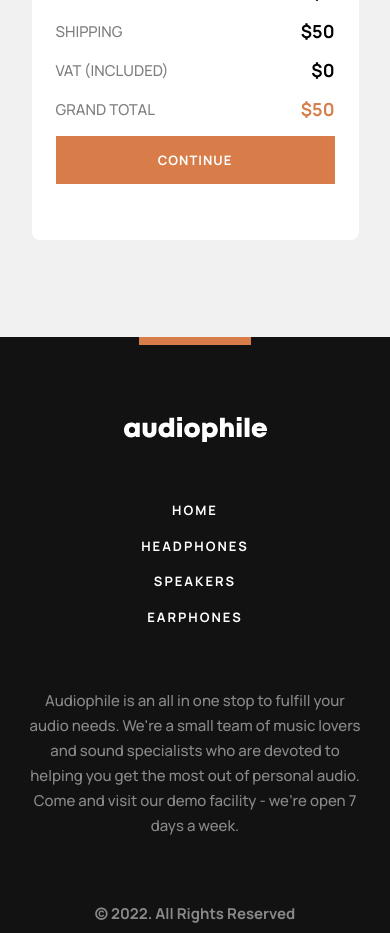
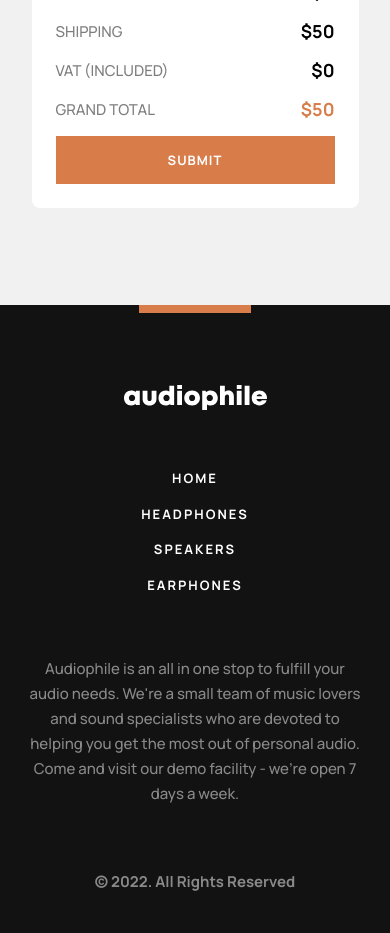
Before and after one commit to Oyinbayode/audiophile, a React (Create React App) app: page /checkout in a window 390 px wide. Shown: the part 1420-2353 px from the top of the page. Built offline with nearby package versions, Linux system fonts and the light colour scheme.

Commit message:
feat: completed responsiveness

```diff
--- a/package.json
+++ b/package.json
@@ -3,6 +3,7 @@
   "version": "0.1.0",
   "private": true,
   "dependencies": {
+    "@hookform/resolvers": "^2.9.4",
     "@reduxjs/toolkit": "^1.8.2",
     "@testing-library/jest-dom": "^5.14.1",
     "@testing-library/react": "^13.0.0",
@@ -20,7 +21,8 @@
     "react-toastify": "^9.0.5",
     "redux-persist": "^6.0.0",
     "styled-components": "^5.3.5",
-    "web-vitals": "^2.1.0"
+    "web-vitals": "^2.1.0",
+    "yup": "^0.32.11"
   },
   "scripts": {
     "start": "react-scripts start",
--- a/src/pages/CheckoutPage/components/CheckoutForm/components/BillingDetails/index.jsx
+++ b/src/pages/CheckoutPage/components/CheckoutForm/components/BillingDetails/index.jsx
@@ -11,12 +11,13 @@ import {
   Two,
 } from "./BillingDetails";
 
-const BillingDetails = ({ register }) => {
+const BillingDetails = ({ register, errors }) => {
   return (
     <Div>
       <H2>Billing Details</H2>
       <One>
         <Name>
+          {errors.Name && <Label>Name is required</Label>}
           <Label htmlFor="name">Name</Label>
           <Input type="text" placeholder="Alexei Ward" {...register("Name")} />
         </Name>
--- a/src/pages/CheckoutPage/components/CheckoutForm/components/PaymentDetails/index.jsx
+++ b/src/pages/CheckoutPage/components/CheckoutForm/components/PaymentDetails/index.jsx
@@ -22,7 +22,7 @@ import {
 } from "./PaymentDetails";
 import DeliveryImageSVG from "./assets/images/Delivery.svg";
 
-const PaymentDetails = ({ register, watch }) => {
+const PaymentDetails = ({ register, getValues }) => {
   const [state, setState] = useState("");
 
   return (
@@ -35,40 +35,38 @@ const PaymentDetails = ({ register, watch }) => {
         <Two>
           <EMoney
             style={
-              state === "e-Money"
+              getValues("PaymentMethod") === "EMoney"
                 ? { border: "1.5px solid #d87d4a" }
                 : { border: "1px solid #cfcfcf" }
             }
           >
-            <Label htmlFor="e-money">
+            <Label htmlFor="EMoney">
               <Input
                 type="radio"
-                name="EMoney"
-                id="Emoney"
-                {...register("EMoney")}
-                value={state === "e-Money" ? "e-Money" : null}
-                checked={state === "e-Money"}
-                onChange={() => setState("e-Money")}
+                {...register("PaymentMethod")}
+                id="EMoney"
+                value="EMoney"
+                defaultChecked={getValues("PaymentMethod") === "EMoney"}
+                // onChange={() => setState("e-Money")}
               />{" "}
               e-Money
             </Label>
           </EMoney>
           <Cash
             style={
-              state === "Cash on Delivery"
+              getValues("PaymentMethod") === "Cash"
                 ? { border: "1.5px solid #d87d4a" }
                 : { border: "1px solid #cfcfcf" }
             }
           >
-            <Label htmlFor="cash">
+            <Label htmlFor="Cash">
               <Input
                 type="radio"
-                name="Cash"
+                {...register("PaymentMethod")}
                 id="Cash"
-                {...register("Cash")}
-                value={state === "Cash on Delivery" ? "Cash on Delivery" : null}
-                checked={state === "Cash on Delivery"}
-                onChange={() => setState("Cash on Delivery")}
+                value="Cash"
+                defaultChecked={getValues("PaymentMethod") === "Cash"}
+                // onChange={() => setState("Cash on Delivery")}
               />
               Cash on Delivery
             </Label>
--- a/src/pages/CheckoutPage/components/CheckoutForm/index.jsx
+++ b/src/pages/CheckoutPage/components/CheckoutForm/index.jsx
@@ -2,12 +2,12 @@ import React from "react";
 import { BillingDetails, ShippingDetails, PaymentDetails } from "./components";
 import { Div } from "./CheckoutForm";
 
-const CheckoutForm = ({ register, watch }) => {
+const CheckoutForm = ({ register, watch, errors, getValues }) => {
   return (
     <Div>
-      <BillingDetails register={register} />
+      <BillingDetails register={register} errors={errors} />
       <ShippingDetails register={register} />
-      <PaymentDetails register={register} watch={watch} />
+      <PaymentDetails register={register} watch={watch} getValues={getValues} />
     </Div>
   );
 };
--- a/src/pages/CheckoutPage/components/CheckoutSummary/Summary.js
+++ b/src/pages/CheckoutPage/components/CheckoutSummary/Summary.js
@@ -123,3 +123,23 @@ export const GrandTotalText = styled(SummaryTotalText)``;
 export const GrandTotalPrice = styled(SummaryTotalPrice)`
   color: #d87d4a;
 `;
+
+export const SummaryButton = styled.input`
+  background: #d87d4a;
+  border: none;
+  color: #fff;
+  padding: 0;
+  font-size: 13px;
+  font-weight: 700;
+  letter-spacing: 1px;
+  text-transform: uppercase;
+  line-height: 18px;
+  padding: 15px 29px 15px 29px;
+  width: 100%;
+  transition: background ease-in-out 0.3s;
+
+  &:hover {
+    background: #fbaf85;
+    cursor: pointer;
+  }
+`;
--- a/src/pages/CheckoutPage/components/CheckoutSummary/index.jsx
+++ b/src/pages/CheckoutPage/components/CheckoutSummary/index.jsx
@@ -22,10 +22,10 @@ import {
   GrandTotal,
   GrandTotalText,
   GrandTotalPrice,
+  SummaryButton,
 } from "./Summary";
 import { useSelector } from "react-redux/es/exports";
 import { FormatCurrency } from "../../../../utilities/FormatCurrency";
-import Button from "../../../../utilities/Button";
 
 const CheckoutSummary = () => {
   const CartState = useSelector((state) => state.cart);
@@ -67,9 +67,7 @@ const CheckoutSummary = () => {
           {FormatCurrency(CartState.TotalPrice + 50)}
         </GrandTotalPrice>
       </GrandTotal>
-      <Button checkout to="#">
-        Continue
-      </Button>
+      <SummaryButton type="submit" />
     </SummaryContainer>
   );
 };
--- a/src/pages/CheckoutPage/index.jsx
+++ b/src/pages/CheckoutPage/index.jsx
@@ -2,12 +2,33 @@ import React, { useEffect, useState } from "react";
 import styled from "styled-components/macro";
 import { CheckoutForm, CheckoutSummary } from "./components";
 import { useForm } from "react-hook-form";
+import { yupResolver } from "@hookform/resolvers/yup";
+import * as yup from "yup";
 import GoBack from "../../components/GoBack";
 
+const schema = yup.object({
+  Name: yup.string().required("Name is required"),
+  // Email: yup.string().required("Email is required"),
+  // PhoneNumber: yup.string().required("Phone is required"),
+  // Address: yup.string().required("Address is required"),
+  // City: yup.string().required("City is required"),
+  // Country: yup.string().required("Country is required"),
+  // Zip: yup.string().required("Zip is required"),
+});
+
 const CheckoutPage = () => {
-  const { register, handleSubmit, watch, errors } = useForm();
+  const {
+    register,
+    handleSubmit,
+    watch,
+    getValues,
+    formState: { errors },
+  } = useForm({
+    resolver: yupResolver(schema),
+  });
   const onSubmit = (data) => {
     console.log(data);
+    // console.log(errors);
   };
 
   const [size, setSize] = useState(window.innerWidth);
@@ -31,7 +52,12 @@ const CheckoutPage = () => {
       <Form onSubmit={handleSubmit(onSubmit)}>
         <Left>
           <H1>Checkout</H1>
-          <CheckoutForm register={register} watch={watch} />
+          <CheckoutForm
+            register={register}
+            watch={watch}
+            errors={errors}
+            getValues={getValues}
+          />
         </Left>
         <Right>
           <CheckoutSummary />
--- a/src/utilities/Button.jsx
+++ b/src/utilities/Button.jsx
@@ -10,6 +10,7 @@ const Button = (props) => {
         transparent={props.transparent}
         black={props.black}
         checkout={props.checkout}
+        type={props.type ? "submit" : "button"}
       >
         {props.children}
       </DefaultButton>
```
Also changed, not shown: 1 other file (tests, documents, lock files or other folders).
